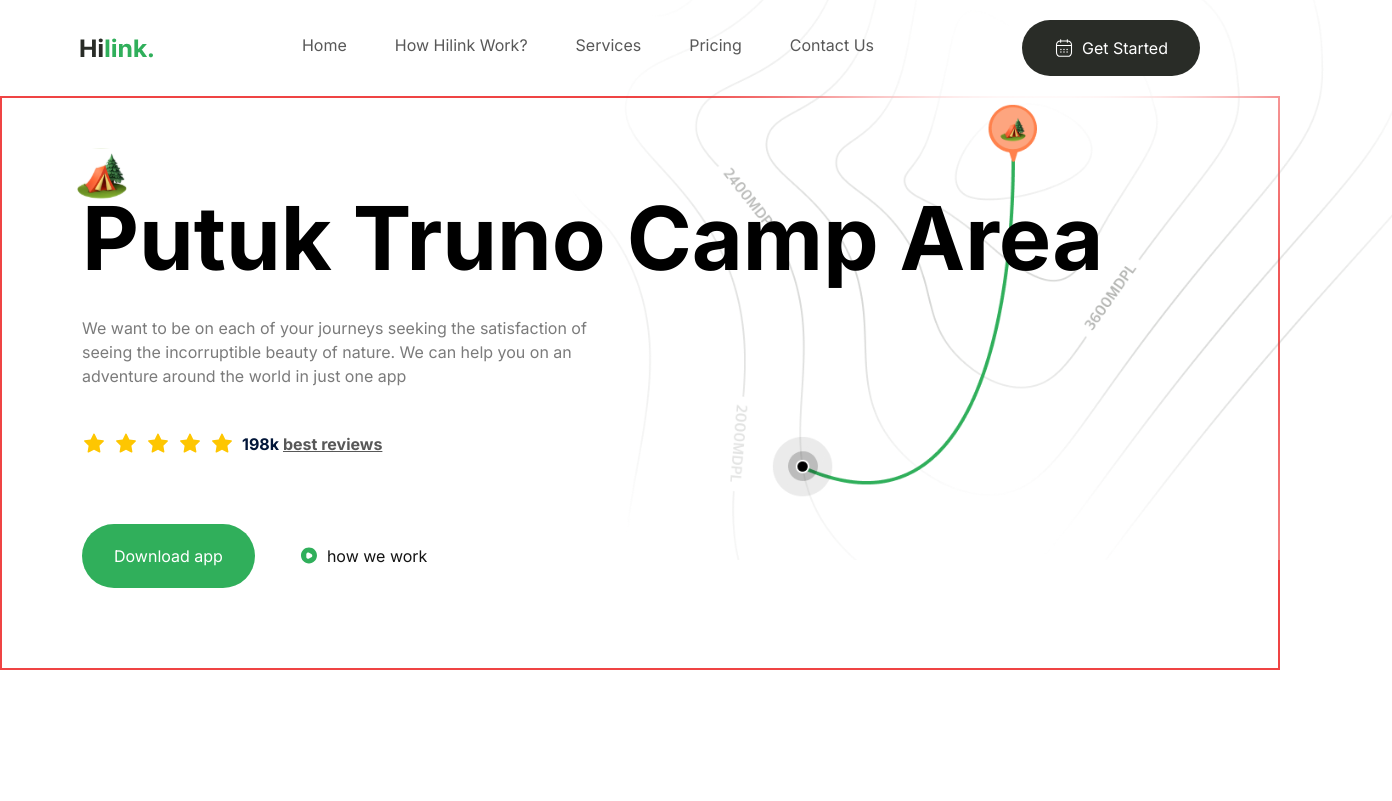
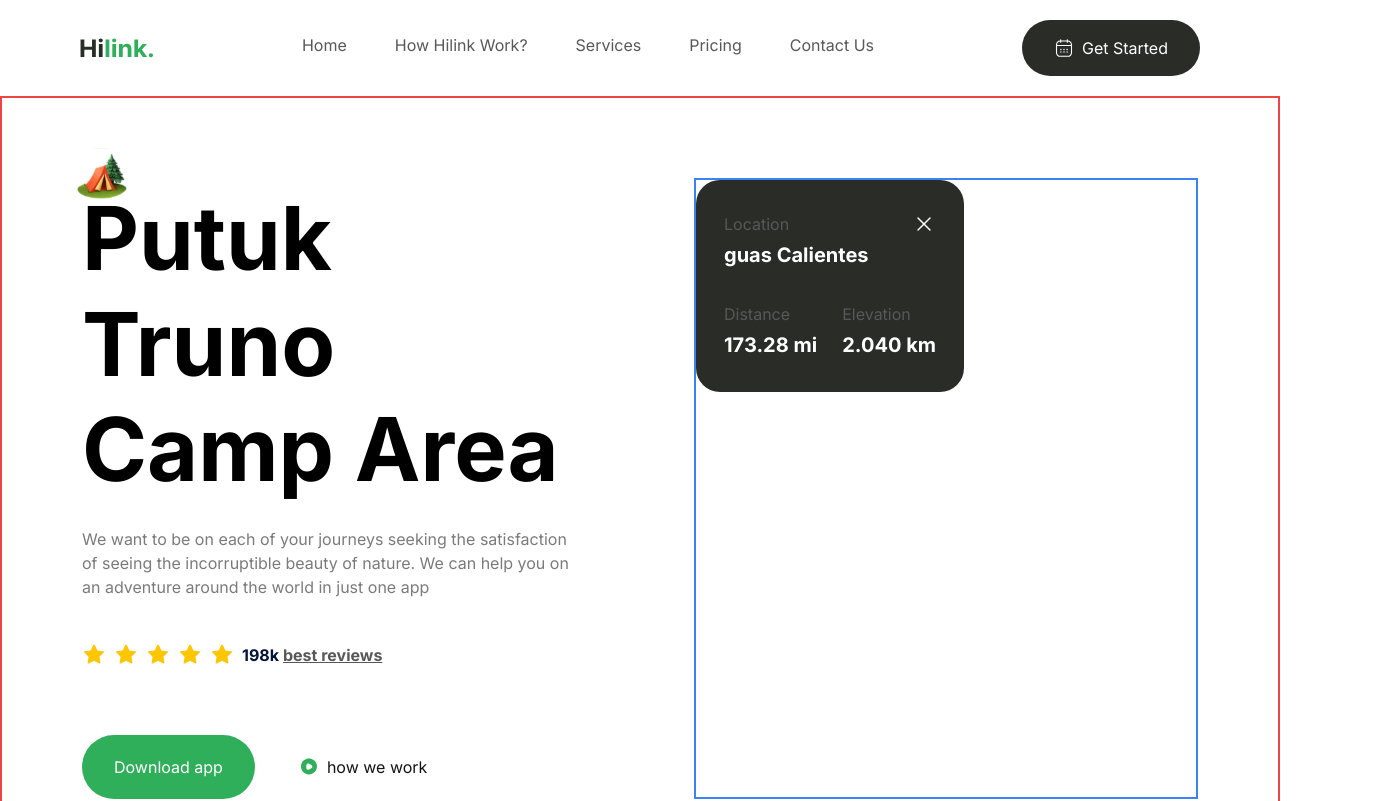
Before and after one commit to imadEddineBMZ/ViaMondo, a Next.js app: page / in a window 1280 px wide. Shown: the top 801 px of the page, 1392 px wide, since content can reach past the window. Built offline with nearby package versions, Linux system fonts and the light colour scheme.

Commit message:
finich the hero section

```diff
--- a/app/globals.css
+++ b/app/globals.css
@@ -9,10 +9,12 @@
   margin: 0;
   padding: 0;
   box-sizing: border-box;
+
 }
 
 body {
   font-family: Inter;
+  /* width: 100%; */
 }
 
 @layer utilities {
--- a/components/hero.tsx
+++ b/components/hero.tsx
@@ -1,13 +1,14 @@
-import Image from "next/image"
-import Button from "./button"
+import Image from "next/image";
+import Button from "./button";
 
 const Hero = () => {
   return (
-    <section className="max-container padding-container flex flex-col
+    <section
+      className="max-container padding-container flex flex-col
     gap-20 py-10 pb-32 md:gap-28 lg:py-20 xl:flex-row border-2
-    border-red-500">
-
-        <div className="hero-map" />
+    border-red-500"
+    >
+      {/* <div className="hero-map" /> */}
       <div className="relative z-100 flex flex-col flex-1 xl:w-1/2">
         <Image
           src="/camp.svg"
@@ -17,13 +18,16 @@ const Hero = () => {
           className="absolute left-[-5px] top-[-30px] w-10 lg:w-[50px]"
         />
         <h1 className="bold-52 lg:bold-88 mt-2">Putuk Truno Camp Area</h1>
-            <p className="regular-16 mt-6 text-gray-30 xl:max-w-[520px]">We want to be on each of your journeys seeking the satisfaction
-                of seeing the incorruptible beauty of nature. We can help you on
-                an adventure around the world in just one app
+        <p className="regular-16 mt-6 text-gray-30 xl:max-w-[520px]">
+          We want to be on each of your journeys seeking the satisfaction of
+          seeing the incorruptible beauty of nature. We can help you on an
+          adventure around the world in just one app
         </p>
         <div className="flex gap-2 my-11">
           <div className="flex items-centre gap-2">
-                    {Array(5).fill(0).map((_,i)=> (
+            {Array(5)
+              .fill(0)
+              .map((_, i) => (
                 <Image
                   key={i}
                   src="/star.svg"
@@ -36,17 +40,14 @@ const Hero = () => {
           </div>
           <p className=" lg:bold-16 text-blue-70">
             198k
-                    <span className="text-gray-50 cursor-pointer underline bold-5 ml-1">best reviews</span>
+            <span className="text-gray-50 cursor-pointer underline bold-5 ml-1">
+              best reviews
+            </span>
           </p>
-
         </div>
 
         <div className="flex flex-col w-full gap-3 sm:flex-row ">
-                <Button
-                    type="button"
-                    text="Download app"
-                    variant="btn_green"
-                />
+          <Button type="button" text="Download app" variant="btn_green" />
           <Button
             type="button"
             icon="/play.svg"
@@ -55,8 +56,29 @@ const Hero = () => {
           />
         </div>
       </div>
+      <div className="relative border-2 border-blue-500 flex flex-1 items-start">
+        <div className="relative flex flex-col gap-8 w-[268px] py-8 px-7 bg-green-90 rounded-3xl">
+          <div className="flex flex-col gap-1">
+            <div className="flexBetween">
+              <p className="regular-16 bold-10 text-gray-50">Location</p>
+              <Image src="/close.svg" alt="location" width={24} height={24} />
+            </div>
+            <p className="regular-16 bold-20 text-white">guas Calientes</p>
+          </div>
+          <div className="flexBetween gap-4">
+            <div className="flex flex-col gap-1">
+              <p className="regular-16 bold-10 text-gray-50">Distance</p>
+              <p className="regular-16 bold-20 text-white">173.28 mi</p>
+            </div>
+            <div className="flex flex-col gap-1">
+              <p className="regular-16 bold-10 text-gray-50">Elevation</p>
+              <p className="regular-16 bold-20 text-white">2.040 km</p>
+            </div>
+          </div>
+        </div>
+      </div>
     </section>
-  )
-}
+  );
+};
 
-export default Hero
+export default Hero;
```
Lines whose indentation alone changed are shown as unchanged.
